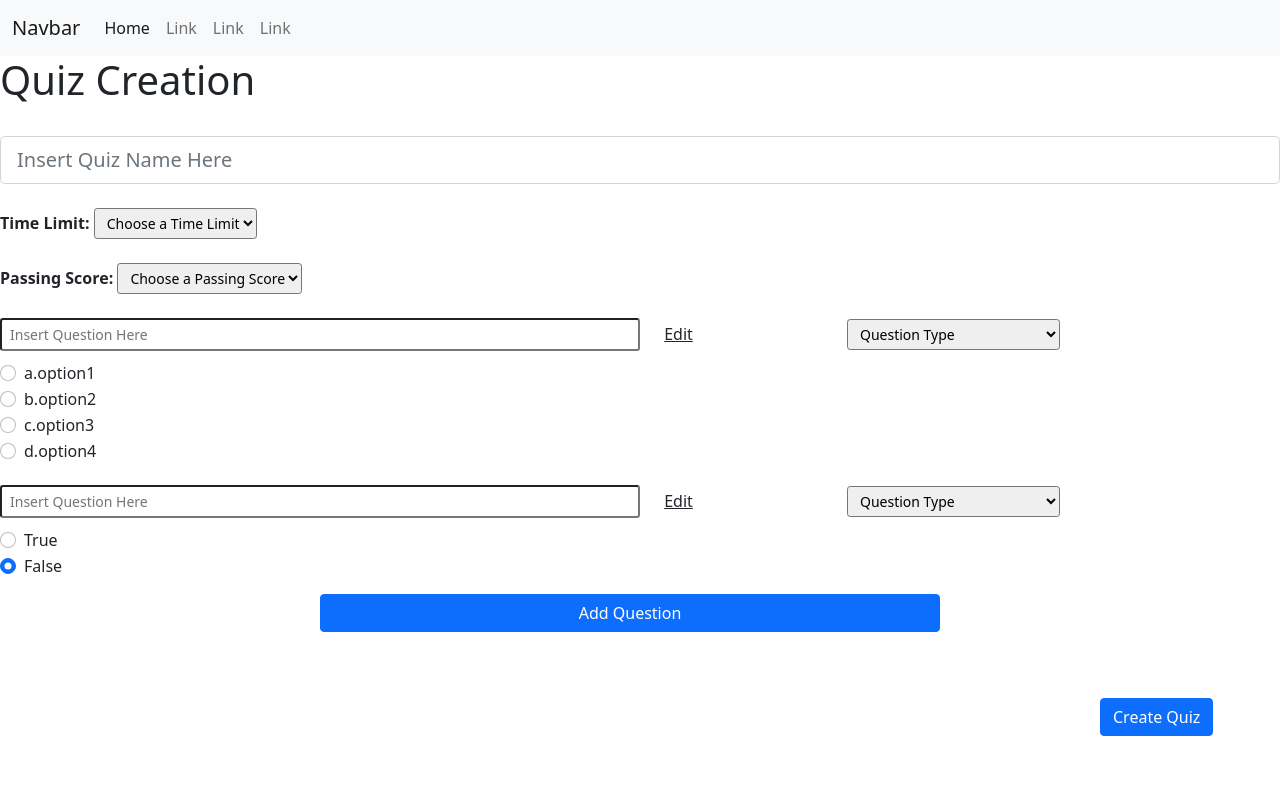
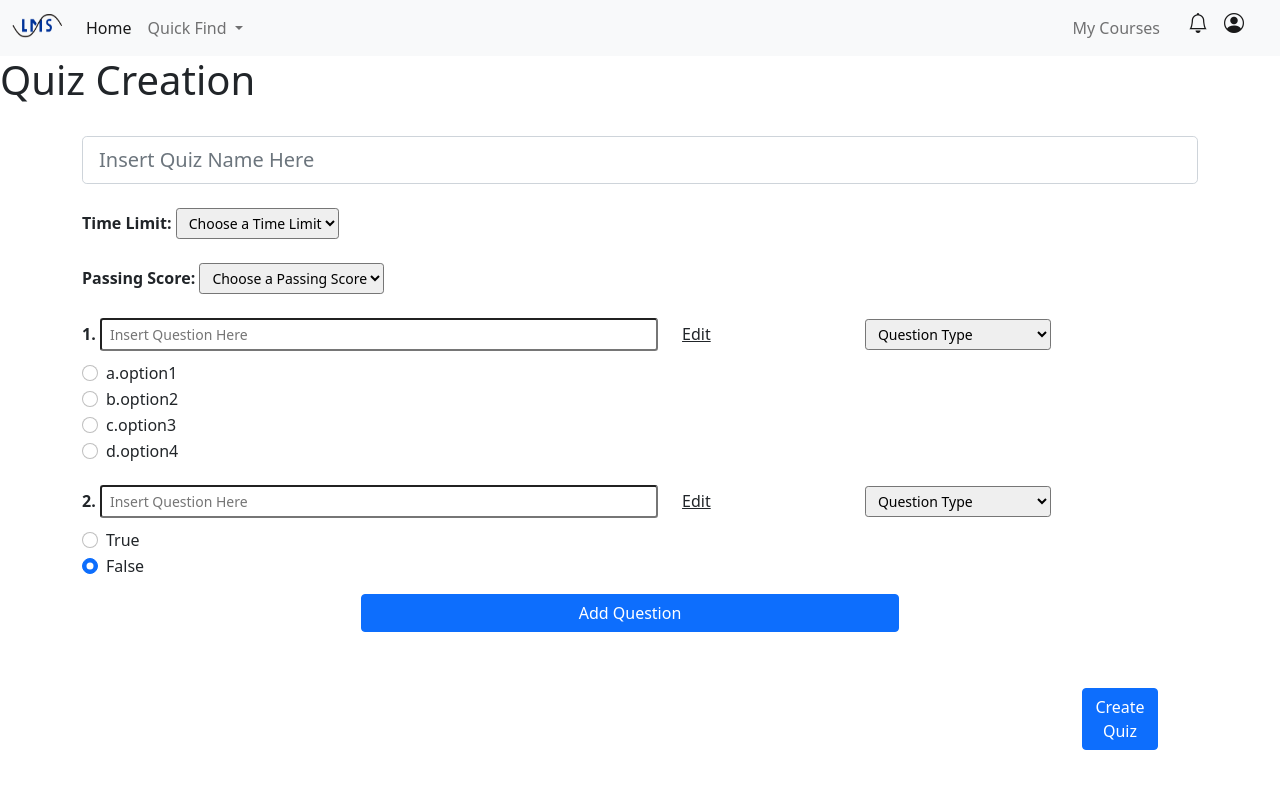
Before and after one commit to YewCode/SPMLEGGOOOOO, a plain HTML site: page QuizCreationForm_Trainer.html in a window 1280 px wide. Drawn offline with nearby package versions, Linux system fonts and the light colour scheme.

Commit message:
Updated Nav bar

```diff
--- a/QuizCreationForm_Trainer.html
+++ b/QuizCreationForm_Trainer.html
@@ -20,7 +20,9 @@
 
     <nav class="navbar navbar-expand-lg navbar-light bg-light">
         <div class="container-fluid">
-            <a class="navbar-brand" href="#">Navbar</a>
+            <a class="navbar-brand" href="#">
+                <img src="images/LMS.png" alt="" width="50" height="24" class="d-inline-block align-text-top">
+            </a>
             <button class="navbar-toggler" type="button" data-bs-toggle="collapse"
                 data-bs-target="#navbarSupportedContent" aria-controls="navbarSupportedContent" aria-expanded="false"
                 aria-label="Toggle navigation">
@@ -31,14 +33,37 @@
                     <li class="nav-item">
                         <a class="nav-link active" aria-current="page" href="#">Home</a>
                     </li>
-                    <li class="nav-item">
-                        <a class="nav-link" href="#">Link</a>
+                    <li class="nav-item dropdown">
+                        <a class="nav-link dropdown-toggle" href="#" id="navbarDropdown" role="button"
+                            data-bs-toggle="dropdown" aria-expanded="false">
+                            Quick Find
+                        </a>
+                        <ul class="dropdown-menu" aria-labelledby="navbarDropdown">
+                            <li><a class="dropdown-item" href="#">Home</a></li>
+                            <li><a class="dropdown-item" href="#">Another action</a></li>
+                            <li>
+                                <hr class="dropdown-divider">
+                            </li>
+                            <li><a class="dropdown-item" href="#">Something else here</a></li>
+                        </ul>
+                    </li>
+                </ul>
+                <ul class="navbar-nav me-2 mb-2 mb-lg-0">
+                    <li style="padding-right: 20px;" class="nav-item">
+                        <a class="nav-link" href="#">My Courses</a>
+                        <!--This will be a popup box which retrieves the list of learners pending acceptance-->
+                    </li>
+                    <li class="nav-item popUp" onclick="showNotif()">
+                        <a class="navbar-brand" href="#">
+                            <i class="bi bi-bell"></i>
+                        </a>
+                        <ul class="popUpText" id="HRPopUp"></ul>
+
                     </li>
                     <li class="nav-item">
-                        <a class="nav-link" href="#">Link</a>
-                    </li>
-                    <li class="nav-item">
-                        <a class="nav-link" href="#">Link</a>
+                        <a class="navbar-brand" href="#">
+                            <i class="bi bi-person-circle"></i>
+                        </a>
                     </li>
                 </ul>
             </div>
@@ -50,6 +75,7 @@
     </section>
     <br>
     <form>
+    <div class=container>
     <div class="sm-3">
         <input class="form-control form-control-lg" type="text" placeholder="Insert Quiz Name Here">
     </div>
@@ -83,6 +109,7 @@
     </div>
 <br>
     <div>
+        <b>1.</b>
         <input class="form-inline form-control-sm col-6" type="text" placeholder="Insert Question Here" style="margin-right:20px;">
         <span style="text-decoration: underline; cursor:pointer" >Edit</span>
         <select class="form-inline form-select-sm col-2" style="margin-left:150px;"aria-label="qntype"  >
@@ -116,6 +143,7 @@
                         </div>
 
     </div>
+    <b>2.</b>
     <input class="form-inline form-control-sm col-6" type="text" placeholder="Insert Question Here" style="margin-right:20px; margin-top:20px;">
         <span style="text-decoration: underline; cursor:pointer" >Edit</span>
         <select class="form-inline form-select-sm col-2" style="margin-left:150px;"aria-label="qntype"  >
@@ -141,9 +169,10 @@
 
       </div>
 <p></p>
-    <button type="submit" class="btn btn-primary align-right" style= "margin:50px; margin-left:1100px;">Create Quiz</button>
+    <button type="submit" class="btn btn-primary align-right" style= "margin:40px; margin-left:1000px;">Create Quiz</button>
 
     </form>
+</div>
     <div class=form
     <!-- JavaScript Bundle with Popper -->
     <script src="https://cdn.jsdelivr.net/npm/bootstrap@5.1.2/dist/js/bootstrap.bundle.min.js"
```
Also changed, not shown: selfenrollment_Learners.html (+32 -7 lines).
